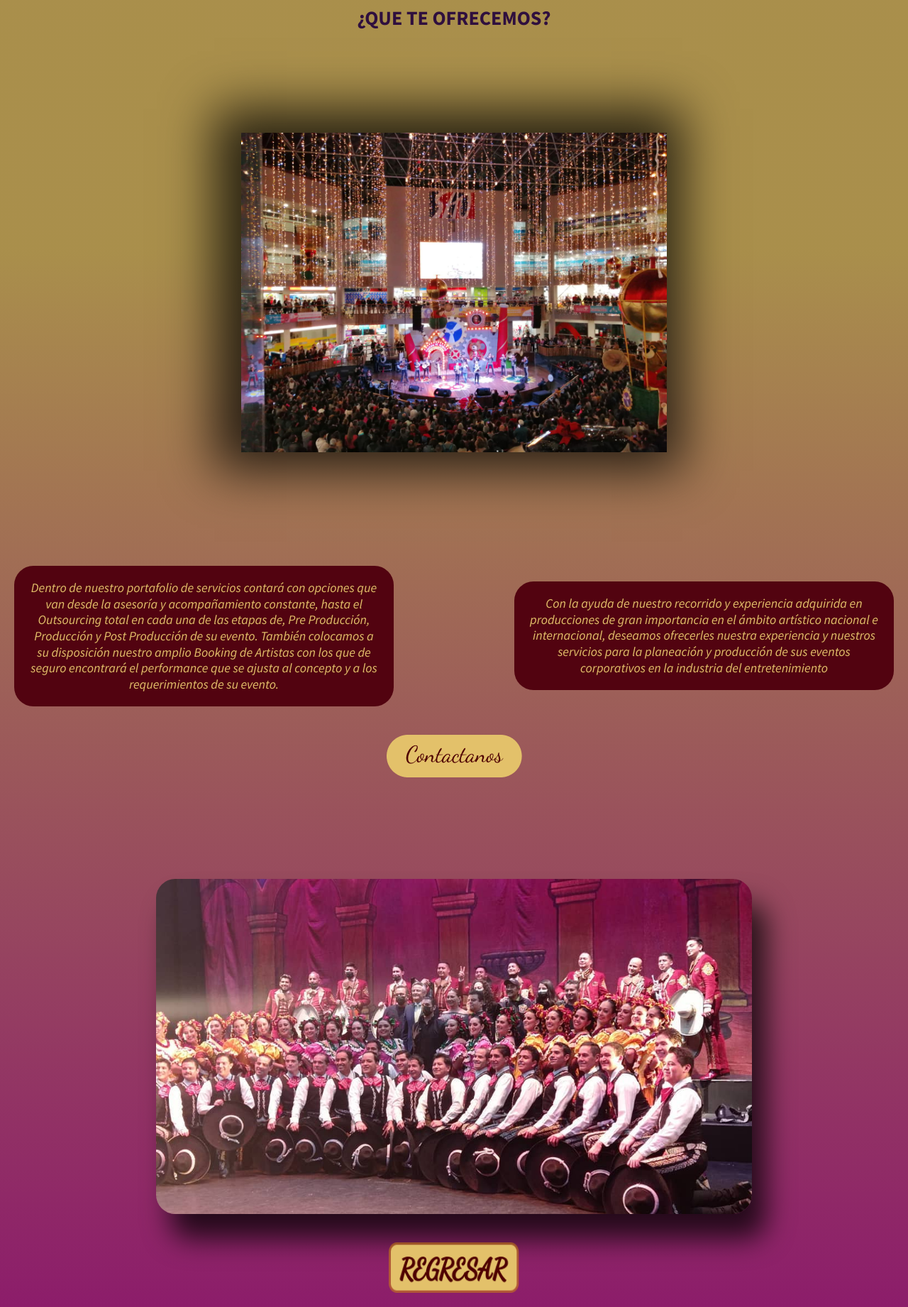
After one commit to devinalzate/colombianuevaerap, a PHP site: page /pag_experiencia/index_e.html in a window 1280 px wide. The commit adds this page. Shown: the whole page at 71% size. Run offline with PHP 8.4, Linux system fonts and the light colour scheme.

Commit message:
se añade la pag. experiencia

```diff
--- a/index.html
+++ b/index.html
@@ -61,7 +61,7 @@
                     </ul>
                 </div>
                 <div class="img-experiencia"></div>
-                <a href="">
+                <a href="./pag_experiencia/index_e.html">
                     <div class="ver-mas"></div>
                 </a>
             </section>
--- /dev/null
+++ b/pag_experiencia/index_e.html
@@ -0,0 +1,56 @@
+<!DOCTYPE html>
+<html lang="en">
+<head>
+    <meta charset="UTF-8">
+    <meta http-equiv="X-UA-Compatible" content="IE=edge">
+    <meta name="viewport" content="width=device-width, initial-scale=1.0">
+    <title>Colombia Nueva Era</title>
+    <link rel="icon" href="../styles/assets/img/icon_pag.png">
+<!-- Estilos -->
+    <link rel="stylesheet" href="./styles/mobile.css">
+    <link media="(min-width: 1250px)" rel="stylesheet" href="./styles/laptop.css">
+<!-- Estilos -->
+
+<!-- Fuentes -->
+    <link rel="preconnect" href="https://fonts.googleapis.com">
+    <link rel="preconnect" href="https://fonts.gstatic.com" crossorigin>
+    <link href="https://fonts.googleapis.com/css2?family=Kaushan+Script&family=Source+Sans+Pro:ital,wght@0,700;1,300;1,400&display=swap" rel="stylesheet">
+<!-- Fuentes -->
+</head>
+    <body>
+        <header>
+            <h1>¿QUE TE OFRECEMOS?</h1>
+            <section>
+                <img src="./styles/assets/img/img_header.jpg" alt="">
+            </section>
+        </header>
+        <main>
+            <section class="first_text">
+                <p>Dentro de nuestro portafolio de servicios contará con opciones
+                    que van desde la asesoría y acompañamiento constante, hasta el
+                    Outsourcing total en cada una de las etapas de, Pre Producción,
+                    Producción y Post Producción de su evento.
+
+                    También colocamos a su disposición nuestro amplio Booking de
+                    Artistas con los que de seguro encontrará el performance que se
+                    ajusta al concepto y a los requerimientos de su evento.
+                </p>
+                <a href="https://api.whatsapp.com/send/?phone=573208857079&text&app_absent=0" class="button_contact"><img src="./styles/assets/img/contactanos.png" alt=""></a>
+            </section>
+            <div class="img_exp_1">
+                <img src="./styles/assets/img/img_exp_1.jpg" alt="">
+            </div>
+            <section class="second_text">
+                <p>
+                    Con la ayuda de nuestro recorrido y experiencia adquirida en producciones de gran importancia
+                    en el ámbito artístico nacional e internacional, deseamos ofrecerles
+                    nuestra experiencia y nuestros servicios para la planeación y
+                    producción de sus eventos corporativos en la industria del entretenimiento
+                </p>
+            </section>
+            <div class="button_come_back">
+                <a href="../index.html"><img src="../styles/assets/img/regresar.png" alt=""></a>
+            </div>
+        </main>
+    </body>
+</html>
--- /dev/null
+++ b/pag_experiencia/styles/laptop.css
@@ -0,0 +1,13 @@
+/* width: 1250px */
+main p {
+    margin: 0;
+}
+main .first_text {
+    margin: 20px;
+}
+main .second_text p {
+    position: absolute;
+    top: 653px;
+    right: 0px;
+    margin-right: 20px;
+}
--- /dev/null
+++ b/pag_experiencia/styles/mobile.css
@@ -0,0 +1,101 @@
+/* width: 320px */
+:root {
+    --azul-oscuro: #040017;
+    --azul-claro: #0D0764;
+    --rojo-oscuro: #180004;
+    --rojo-claro: #4E0001;
+    --rojo-cajas: #520310;
+    --morado-oscuro: #2F0F3E;
+    --morado-claro: #53006F;
+    --amarillo: #d89300;
+    --amarillo-blanco: #d0a947;
+    --amarillo-blanco-texto: #E3C16A;
+}
+* {
+    box-sizing: border-box;
+    margin: 0;
+    padding: 0;
+}
+html {
+    font-size: 62.5%;
+    font-family: "Source Sans Pro", sans-serif;
+}
+body {
+    background: linear-gradient(180deg, rgba(164, 136, 64, 0.94) 19.06%, rgba(126, 1, 88, 0.89) 100%);
+}
+header h1 {
+    margin: 7px;
+    color: var(--morado-oscuro);
+    text-align: center;
+    font-size: 2.8rem;
+    font-weight: 700;
+    min-width: 306px;
+}
+header section {
+    display: block;
+    text-align: center;
+}
+header section img {
+    margin: 137px 0px;
+    min-width: 320px;
+    width: 100%;
+    max-width: 600px;
+    min-height: 250px;
+    justify-content: center;
+    -webkit-box-shadow: -8px -4px 67px 47px rgba(0,0,0,0.75);
+    -moz-box-shadow: -8px -4px 67px 47px rgba(0,0,0,0.75);
+    box-shadow: -8px -4px 67px 30px rgba(0,0,0,0.75);
+}
+main p {
+    display: block;
+    margin: 0 auto;
+    margin-top: 80px;
+    margin-bottom: 20px;
+    text-align: center;
+    font-size: 1.8rem;
+    font-weight: 400;
+    font-style: italic;
+    padding: 20px;
+    border-radius: 27px;
+    line-height: 22.63px;
+    background-color: var(--rojo-cajas);
+    color: var(--amarillo-blanco-texto);
+    width: 95%;
+    max-width: 535.05px;
+}
+main .first_text {
+    margin: 20px;
+}
+main .first_text .button_contact {
+    display: block;
+    width: 191px;
+    text-align: center;
+    margin: 40px auto;
+}
+main .img_exp_1 img {
+    display: block;
+    justify-content: center;
+    margin: 0 auto;
+    margin-top: 140px;
+    margin-bottom: 40px;
+    border-radius: 27px;
+    -webkit-box-shadow: 20px 35px 38px 0px rgba(0,0,0,0.75);
+    -moz-box-shadow: 20px 35px 38px 0px rgba(0,0,0,0.75);
+    box-shadow: 20px 35px 38px 0px rgba(0,0,0,0.75);
+    min-width: 305px;
+    width: 95%;
+    max-width: 840px;
+    min-height: 203px;
+}
+main .second_text p {
+    margin-top: 166px;
+    margin-bottom: 20px;
+}
+main .button_come_back img {
+    display: block;
+    margin: 0 auto;
+    margin-top: 40px;
+    margin-bottom: 20px;
+    width: 184.24px;
+    height: 71px;
+}
--- a/pag_identidad/styles/mobile.css
+++ b/pag_identidad/styles/mobile.css
@@ -19,7 +19,7 @@ html {
     font-family: "Source Sans Pro", sans-serif;
 }
 body {
-    background-image: radial-gradient(circle at 56.16% 120.44%, #fe58e8 0, #c94cd3 16.67%, #903cb4 33.33%, #56288c 50%, #1e1463 66.67%, #000040 83.33%, #000024 100%);
+    background-color: var(--azul-oscuro);
     height: 2006px;
 }
 header {
@@ -34,7 +34,8 @@ header h1 {
     text-align: center;
 }
 header img {
-    margin: 110px 0px;
+    display: block;
+    margin: 110px auto;
     min-width: 320px;
     width: 100%;
     max-width: 432px;
```
Also changed, not shown: pag_experiencia/styles/assets/img/contactanos.png (added), pag_experiencia/styles/assets/img/img_exp_1.jpg (added), pag_experiencia/styles/assets/img/img_header.jpg (added), styles/assets/img/regresar.png.
